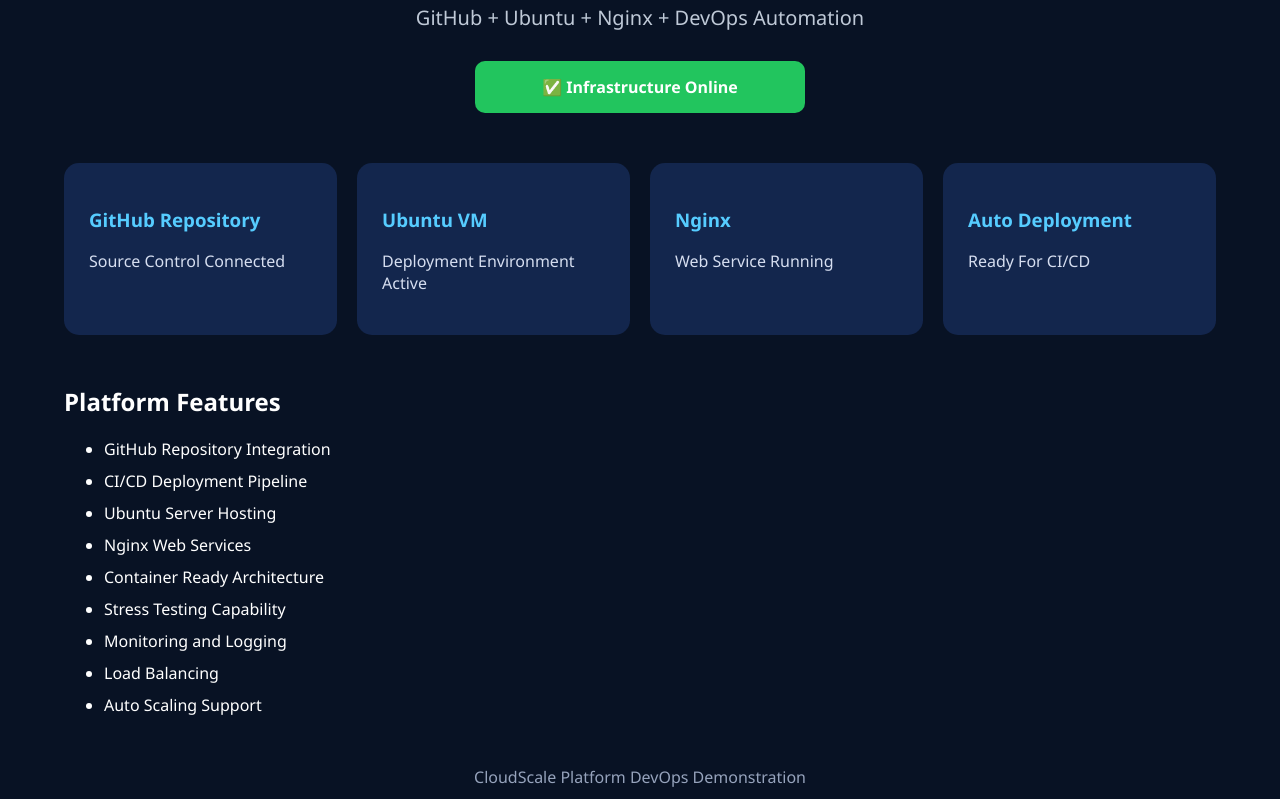
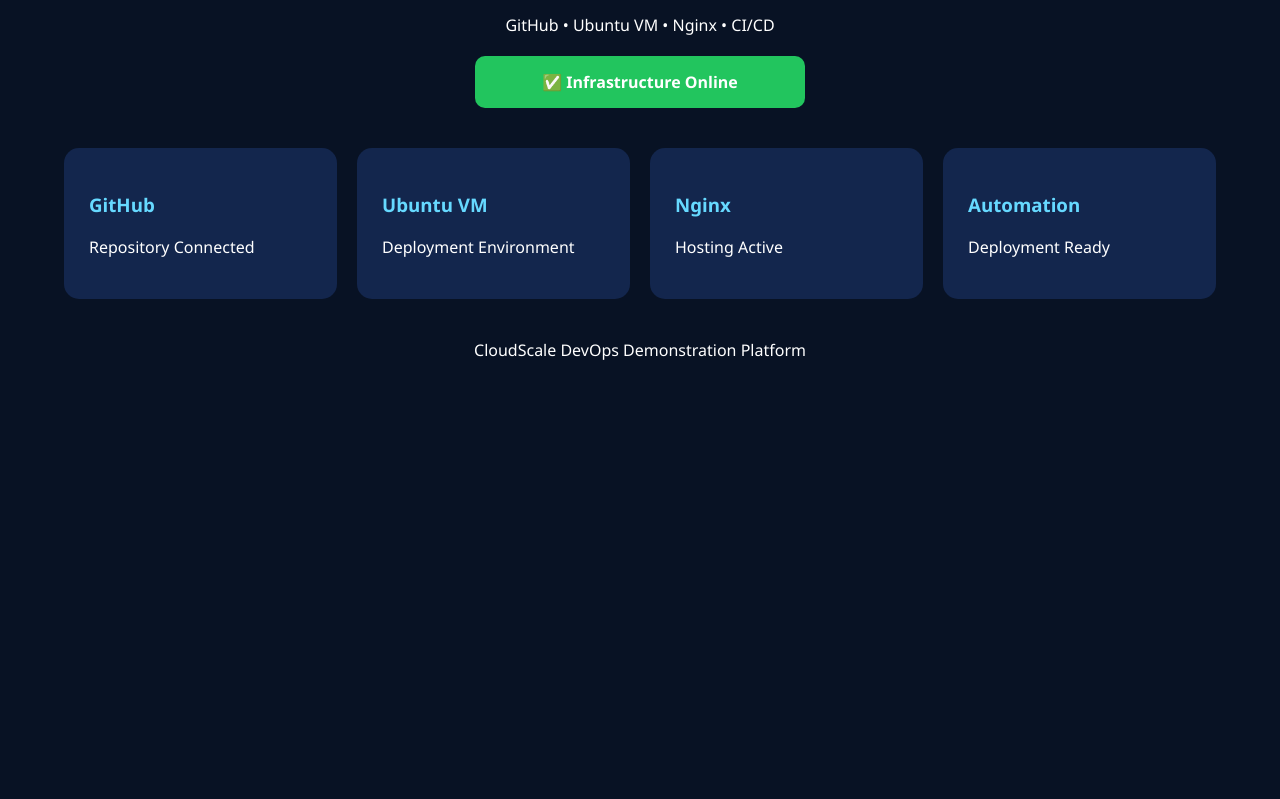
Before and after one commit to mo-le-mo/my-website, a plain HTML site: page index.html in a window 1280 px wide. Shown: the part 188-987 px from the top of the page. After the commit the page ends 800 px from the top, so only its background shows below. Drawn offline with Linux system fonts and the light colour scheme.

Commit message:
Update index.html

```diff
--- a/index.html
+++ b/index.html
@@ -1,11 +1,7 @@
 <!DOCTYPE html>
-<html lang="en">
+<html>
 <head>
-<meta charset="UTF-8">
-<meta name="viewport" content="width=device-width, initial-scale=1.0">
-
 <title>CloudScale Platform</title>
-
 <style>
 body{
     margin:0;
@@ -23,26 +19,19 @@ body{
 
 .hero{
     text-align:center;
-    margin-top:50px;
 }
 
 .hero h1{
     font-size:60px;
-    margin-bottom:10px;
-}
-
-.hero p{
-    color:#bfc9d7;
-    font-size:20px;
 }
 
 .status{
-    margin:30px auto;
     background:#22c55e;
     width:300px;
     padding:15px;
+    margin:20px auto;
+    text-align:center;
     border-radius:10px;
-    text-align:center;
     font-weight:bold;
 }
 
@@ -50,7 +39,7 @@ body{
     display:grid;
     grid-template-columns:repeat(auto-fit,minmax(250px,1fr));
     gap:20px;
-    margin-top:50px;
+    margin-top:40px;
 }
 
 .card{
@@ -60,36 +49,22 @@ body{
 }
 
 .card h3{
-    color:#56ccff;
-}
-
-.card p{
-    color:#d6def0;
-}
-
-.features{
-    margin-top:50px;
-}
-
-.features li{
-    margin-bottom:10px;
+    color:#66d9ff;
 }
 
 footer{
+    margin-top:40px;
     text-align:center;
-    margin-top:50px;
-    color:#96a3bc;
 }
 </style>
 </head>
-
 <body>
 
 <div class="container">
 
 <div class="hero">
 <h1>CloudScale Platform</h1>
-<p>GitHub + Ubuntu + Nginx + DevOps Automation</p>
+<p>GitHub • Ubuntu VM • Nginx • CI/CD</p>
 
 <div class="status">
 ✅ Infrastructure Online
@@ -99,46 +74,29 @@ footer{
 <div class="cards">
 
 <div class="card">
-<h3>GitHub Repository</h3>
-<p>Source Control Connected</p>
+<h3>GitHub</h3>
+<p>Repository Connected</p>
 </div>
 
 <div class="card">
 <h3>Ubuntu VM</h3>
-<p>Deployment Environment Active</p>
+<p>Deployment Environment</p>
 </div>
 
 <div class="card">
 <h3>Nginx</h3>
-<p>Web Service Running</p>
+<p>Hosting Active</p>
 </div>
 
 <div class="card">
-<h3>Auto Deployment</h3>
-<p>Ready For CI/CD</p>
+<h3>Automation</h3>
+<p>Deployment Ready</p>
 </div>
 
 </div>
 
-<div class="features">
-<h2>Platform Features</h2>
-
-<ul>
-<li>GitHub Repository Integration</li>
-<li>CI/CD Deployment Pipeline</li>
-<li>Ubuntu Server Hosting</li>
-<li>Nginx Web Services</li>
-<li>Container Ready Architecture</li>
-<li>Stress Testing Capability</li>
-<li>Monitoring and Logging</li>
-<li>Load Balancing</li>
-<li>Auto Scaling Support</li>
-</ul>
-
-</div>
-
 <footer>
-CloudScale Platform DevOps Demonstration
+CloudScale DevOps Demonstration Platform
 </footer>
 
 </div>
```
